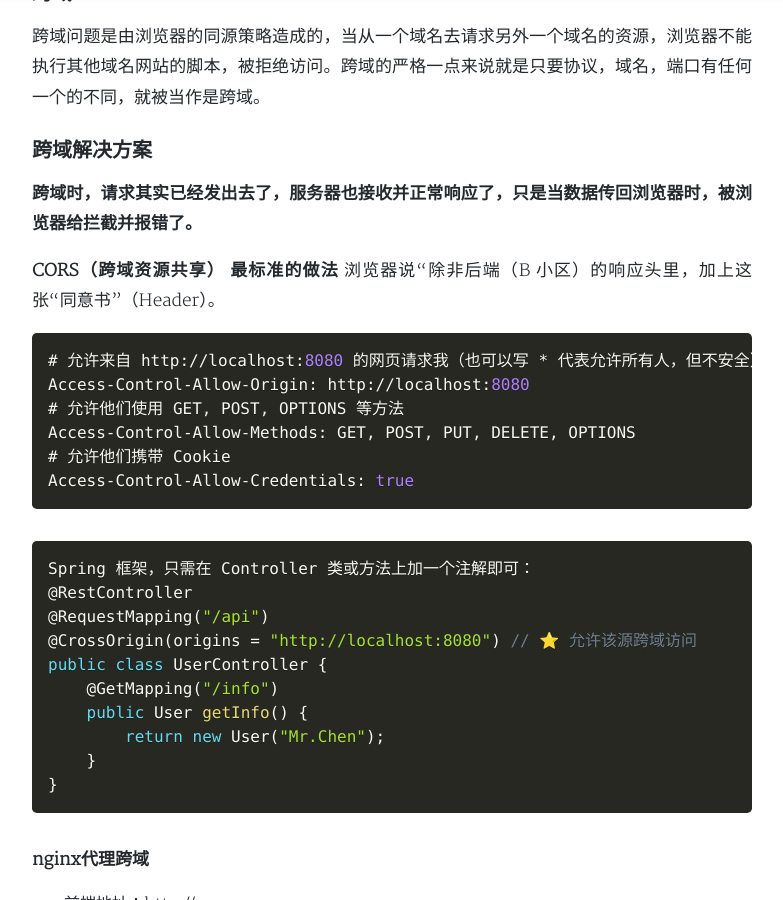
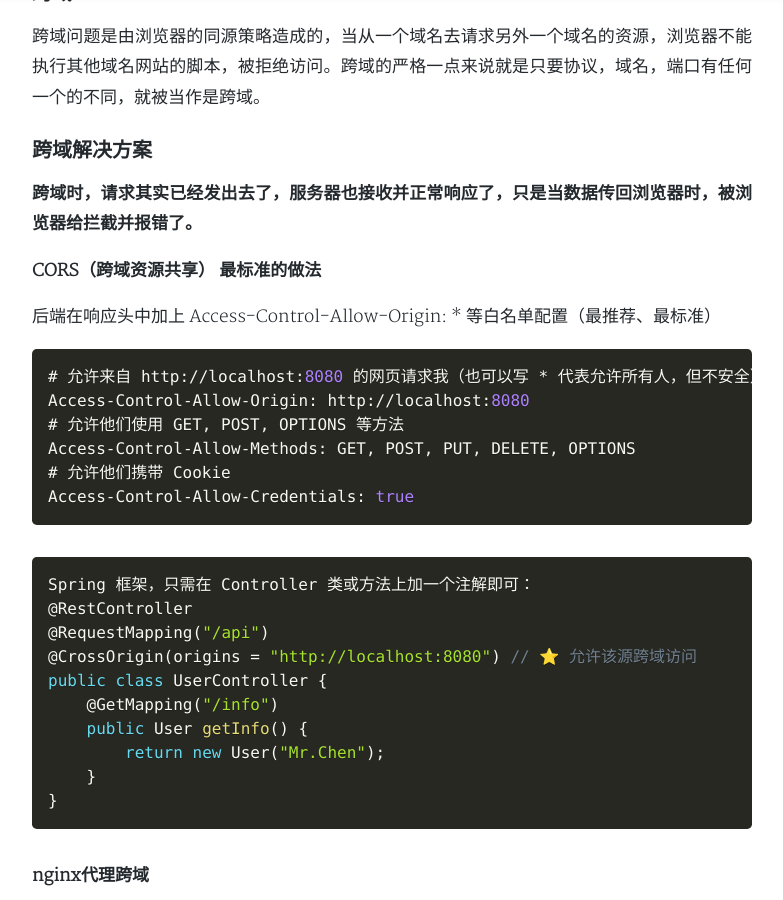
Before and after one commit to gobige/gobige.github.io, a Jekyll site: the page built from _posts/2018-01-03-crossdomain.md, in a window 1280 px wide and 900 px high, scrolled down 1177 px. Shown: the whole window, without its empty margins (248-1031 px from the left). Built offline with Jekyll 4.4.1, drawn with Linux system fonts in a browser that asks for light colours; nearby versions of some CDN libraries; a style sheet for code colours, icons or effects is not loaded.

Commit message:
Update 2018-01-03-crossdomain.md

````diff
--- a/_posts/2018-01-03-crossdomain.md
+++ b/_posts/2018-01-03-crossdomain.md
@@ -31,7 +31,9 @@ tags:
 **跨域时，请求其实已经发出去了，服务器也接收并正常响应了，只是当数据传回浏览器时，被浏览器给拦截并报错了。**
 
 **CORS（跨域资源共享） 最标准的做法**
-浏览器说“除非后端（B 小区）的响应头里，加上这张“同意书”（Header）。
+
+后端在响应头中加上 Access-Control-Allow-Origin: * 等白名单配置（最推荐、最标准）
+
 ```java
 # 允许来自 http://localhost:8080 的网页请求我（也可以写 * 代表允许所有人，但不安全）
 Access-Control-Allow-Origin: http://localhost:8080
````
